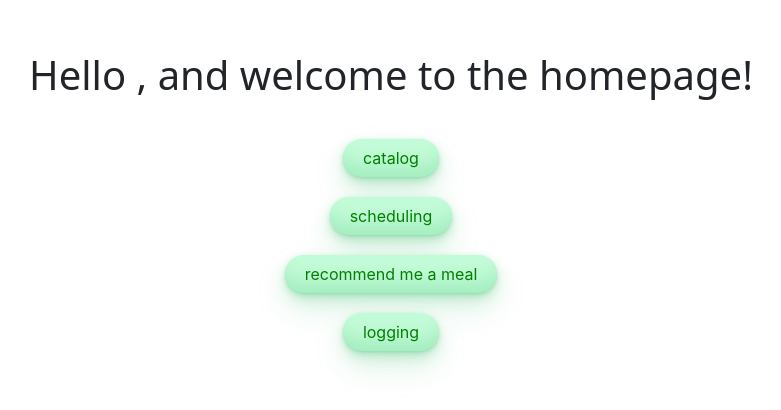
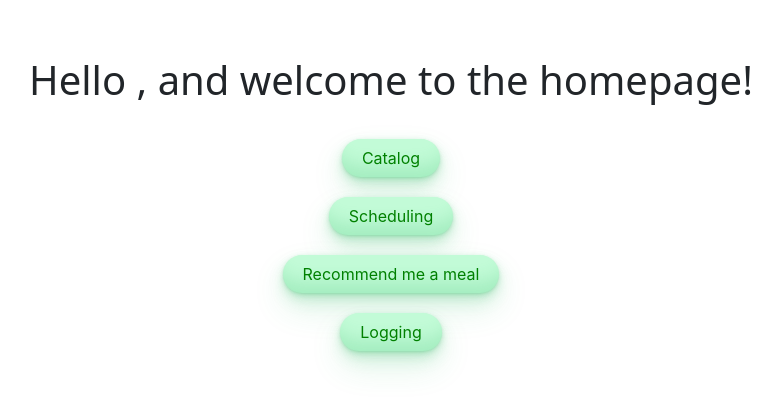
Before and after one commit to MealMentors/MealMentor, a React (Create React App) app in the folder frontend/: page /home in a window 1280 px wide. Shown: the part 192-602 px from the top of the page, without its empty margins (249-1030 px from the left). Built offline with nearby package versions, Linux system fonts and the light colour scheme.

Commit message:
user profile info is now navigatable between pages

```diff
--- a/frontend/src/Components/Home.js
+++ b/frontend/src/Components/Home.js
@@ -1,38 +1,44 @@
-// import React from "react";
-import React, { useState } from "react"
-import { Link, useLocation } from 'react-router-dom';
+import React, { useState, useEffect } from "react";
+import { Link, useLocation } from "react-router-dom";
 import "bootstrap/dist/css/bootstrap.min.css";
 import "./Style/Home.css";
 
+function Home() {
+    const location = useLocation();
+    // Fetching user profile information from local storage or initializing it as an empty object
+    const userProfile = JSON.parse(localStorage.getItem("users")) || {};
 
-function Home() {
-    const location = useLocation()
-    const userName = location.state && location.state.name ? location.state.name : '';
+    // State to hold the user's name
+    const [userName, setUserName] = useState(userProfile.name || "");
+
+    useEffect(() => {
+        // Update the user's name when it changes in the location state
+        if (location.state && location.state.name) {
+            setUserName(location.state.name);
+            // Update the local storage with the new user profile information
+            localStorage.setItem("users", JSON.stringify({ ...userProfile, name: location.state.name }));
+        }
+    }, [location.state]);
 
     return (
         <div className="homepage">
-
             <h1>Hello {userName && ` ${userName}`}, and welcome to the homepage!</h1>
             <div className="button-func-div">
-
-                {/* <Link to="/home/catalog"><button id="home-button">catalog</button></Link> */}
-
-                <Link to={{
-                    pathname: '/home/catalog',
-                    state: { name: userName }
-                }} ><button id="home-button">catalog</button></Link>
-
-                {/* <a href="/home/catalog"><button id="home-button">catalog</button></a> */}
-                <a href="home/schedule"><button id="home-button">scheduling</button></a>
-                <a href="home/recommend"><button id="home-button">recommend me a meal</button></a>
-                <a href="home/log"><button id="home-button">logging</button></a>
-
+                <Link to="/home/catalog">
+                    <button id="home-button">Catalog</button>
+                </Link>
+                <Link to="/home/schedule">
+                    <button id="home-button">Scheduling</button>
+                </Link>
+                <Link to="/home/recommend">
+                    <button id="home-button">Recommend me a meal</button>
+                </Link>
+                <Link to="/home/log">
+                    <button id="home-button">Logging</button>
+                </Link>
             </div>
-
-
-
         </div>
-    )
+    );
 }
 
 export default Home;
--- a/frontend/src/Components/RecipeDictionary.js
+++ b/frontend/src/Components/RecipeDictionary.js
@@ -5,7 +5,7 @@ import RecipeSelection from "./Style/RecipeSelection.css";
 
 export default function FoodSelection() {
     var dict = {
-        "(Not) Refried Beans": { Servings: "9", Calories: "86", ProteinGrams: "10", FatGrams: "0", CarbsGrams: "27", Meal: "Protein", Cuisine: "Mexican", Protein: "Beans", Notes: "None" },
+        "(Not) Refried Beans": { Servings: "9", Calories: "86", ProteinGrams: "10", FatGrams: "0", CarbsGrams: "27", Meal: "Protein", Cuisine: "Mexican", Protein: "Beans", Notes: "None", Link: "http://www.budgetbytes.com/2011/08/not-refried-beans/" },
         "Almost Boston Market Creamed Spinach": { Servings: "4", Calories: "382", ProteinGrams: "18", FatGrams: "27", CarbsGrams: "18", Meal: "Side", Cuisine: "Southern", Protein: "None", Notes: "One serving is very small" },
         "Apple Oat Greek Yogurt Muffins": { Servings: "12", Calories: "115", ProteinGrams: "5", FatGrams: "2", CarbsGrams: "20", Meal: "Bread", Cuisine: "American", Protein: "Greek yogurt", Notes: "None" },
         "Asian Pork with Mushrooms": { Servings: "7", Calories: "292", ProteinGrams: "33", FatGrams: "5", CarbsGrams: "27", Meal: "Entree", Cuisine: "Asian", Protein: "Pork", Notes: "None" },
@@ -302,6 +302,11 @@ export default function FoodSelection() {
     const handleChange = (event) => {
         setValue(event.target.value);
     }
+
+    //Get the user's name from the previous page
+    const location=useLocation()
+    const userName = location.state && location.state.name ? location.state.name : '';
+
     return (
         <div>
             <label className="header">
@@ -617,6 +622,7 @@ export default function FoodSelection() {
                     <label className="description">Protein: {dict[value].Protein}</label>
                 </p>
                 <p className="longdescription">Notes: {dict[value].Notes}</p>
+                <p className="description">Link: {dict[value].Link}</p>
 
             </label>
             <div className="button-div">
--- a/frontend/src/Components/Signup.js
+++ b/frontend/src/Components/Signup.js
@@ -40,6 +40,8 @@ function Login() {
 
             if (response.data === "exist") {
                 showErrorNotification("User already exists");
+                alert("User already exists");
+                return;
             } else if (response.data === "notexist") {
                 history("/home", { state: { email, name } })
             }
--- a/frontend/src/Components/Style/Home.css
+++ b/frontend/src/Components/Style/Home.css
@@ -24,13 +24,13 @@ h1 {
     flex-direction: column;
     justify-content: center;
     margin: 0 10px;
-    padding: 5px 10px;
+    /* padding: 5px 10px; */
     align-content: center;
     text-align: center;
     width: 45%;
 }
 
-.button-func-div #home-button {
+#home-button {
     /*
 
     padding: 10px;
@@ -41,10 +41,10 @@ h1 {
     cursor: pointer;
     border: none;
     background-color: red; */
-    margin-top: 10px;
-    margin-bottom: 10px;
+  margin-top: 10px;
+  margin-bottom: 10px;
 
-    background-color: #c2fbd7;
+  background-color: #c2fbd7;
   border-radius: 100px;
   box-shadow: rgba(44, 187, 99, .2) 0 -25px 18px -14px inset,rgba(44, 187, 99, .15) 0 1px 2px,rgba(44, 187, 99, .15) 0 2px 4px,rgba(44, 187, 99, .15) 0 4px 8px,rgba(44, 187, 99, .15) 0 8px 16px,rgba(44, 187, 99, .15) 0 16px 32px;
   color: green;
@@ -62,7 +62,7 @@ h1 {
   touch-action: manipulation;
 }
 
-.button-func-div #home-button:hover {
+#home-button:hover {
     box-shadow: rgba(44,187,99,.35) 0 -25px 18px -14px inset,rgba(44,187,99,.25) 0 1px 2px,rgba(44,187,99,.25) 0 2px 4px,rgba(44,187,99,.25) 0 4px 8px,rgba(44,187,99,.25) 0 8px 16px,rgba(44,187,99,.25) 0 16px 32px;
   transform: scale(1.05) rotate(-1deg);
 }
--- a/frontend/src/Components/Style/Welcome.css
+++ b/frontend/src/Components/Style/Welcome.css
@@ -3,7 +3,7 @@
 /* Navbar container */
 .navbar {
     width: 100%;
-    background-color: #f2f2f2;
+    background-color: white;
     padding: 10px;
 }
 
@@ -15,16 +15,6 @@
     color: white;
     border: none;
     cursor: pointer;
-}
-
-/* Styling for login button */
-.navbar .login-btn {
-    background-color: #4CAF50;
-}
-
-/* Styling for sign up button */
-.navbar .signup-btn {
-    background-color: #f44336;
 }
 
 .login_button {
```
